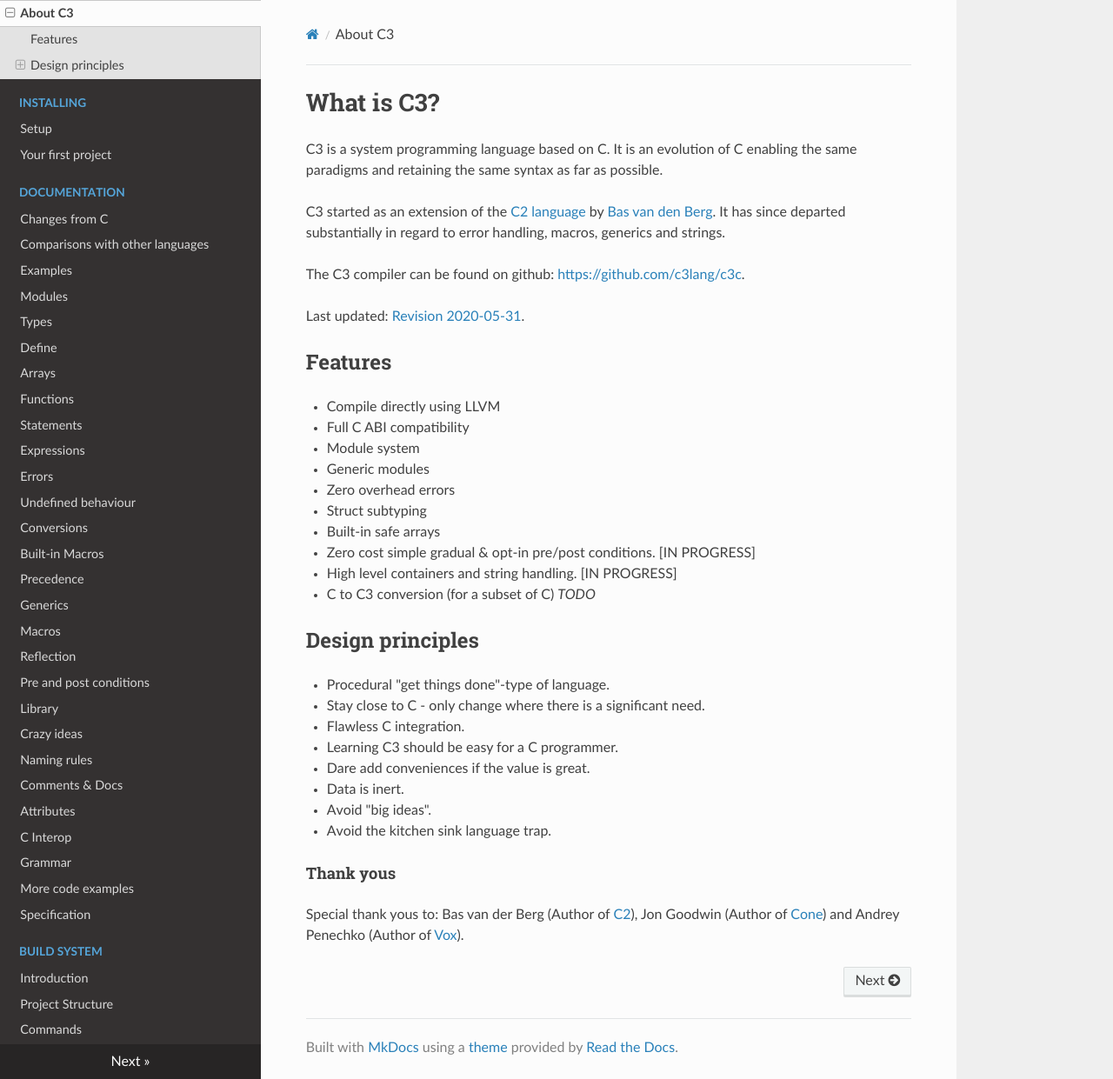
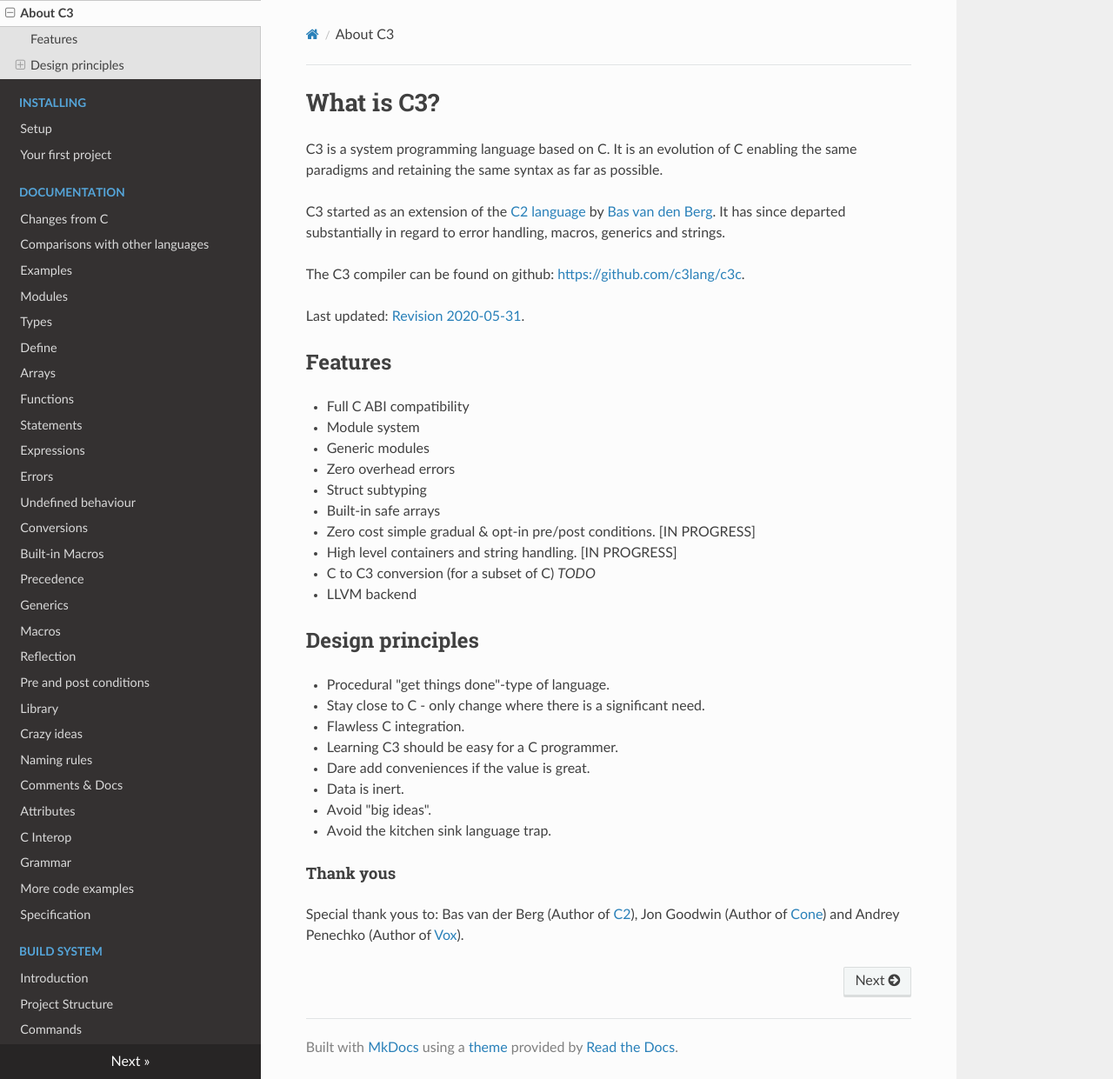
Before and after one commit to c3lang/c3docs-old, an MkDocs documentation site: the page built from docs/index.md, in a window 1280 px wide and 1241 px high. Shown: the whole window at 87% size. Built offline with MkDocs 1.6.1, drawn with Linux system fonts in a browser that asks for light colours; nearby versions of some CDN libraries.

Commit message:
Updated the index.

```diff
--- a/docs/index.md
+++ b/docs/index.md
@@ -12,7 +12,6 @@ Last updated: [Revision 2020-05-31](changes).
 
 ## Features
 
-- Compile directly using LLVM
 - Full C ABI compatibility
 - Module system
 - Generic modules
@@ -22,6 +21,7 @@ Last updated: [Revision 2020-05-31](changes).
 - Zero cost simple gradual & opt-in pre/post conditions. [IN PROGRESS]
 - High level containers and string handling. [IN PROGRESS]
 - C to C3 conversion (for a subset of C) *TODO*
+- LLVM backend
 
 ## Design principles
 
```
